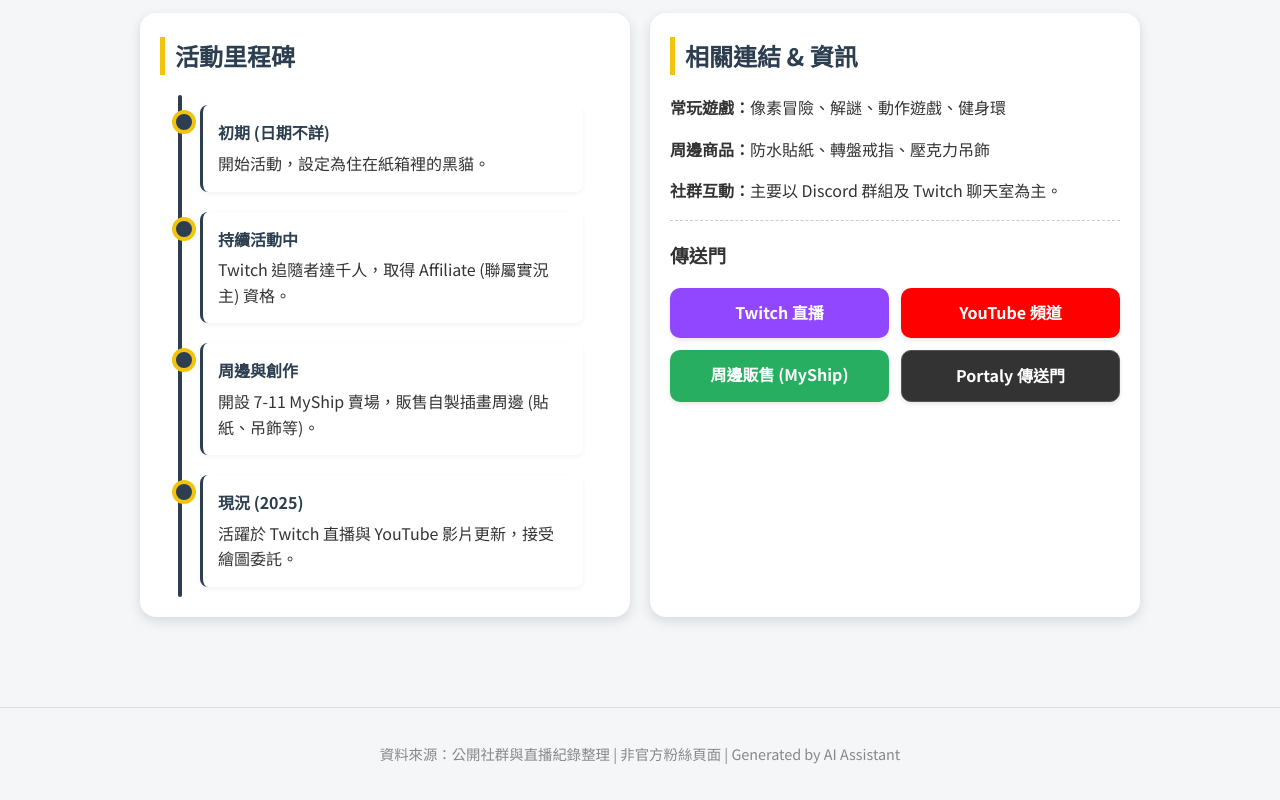
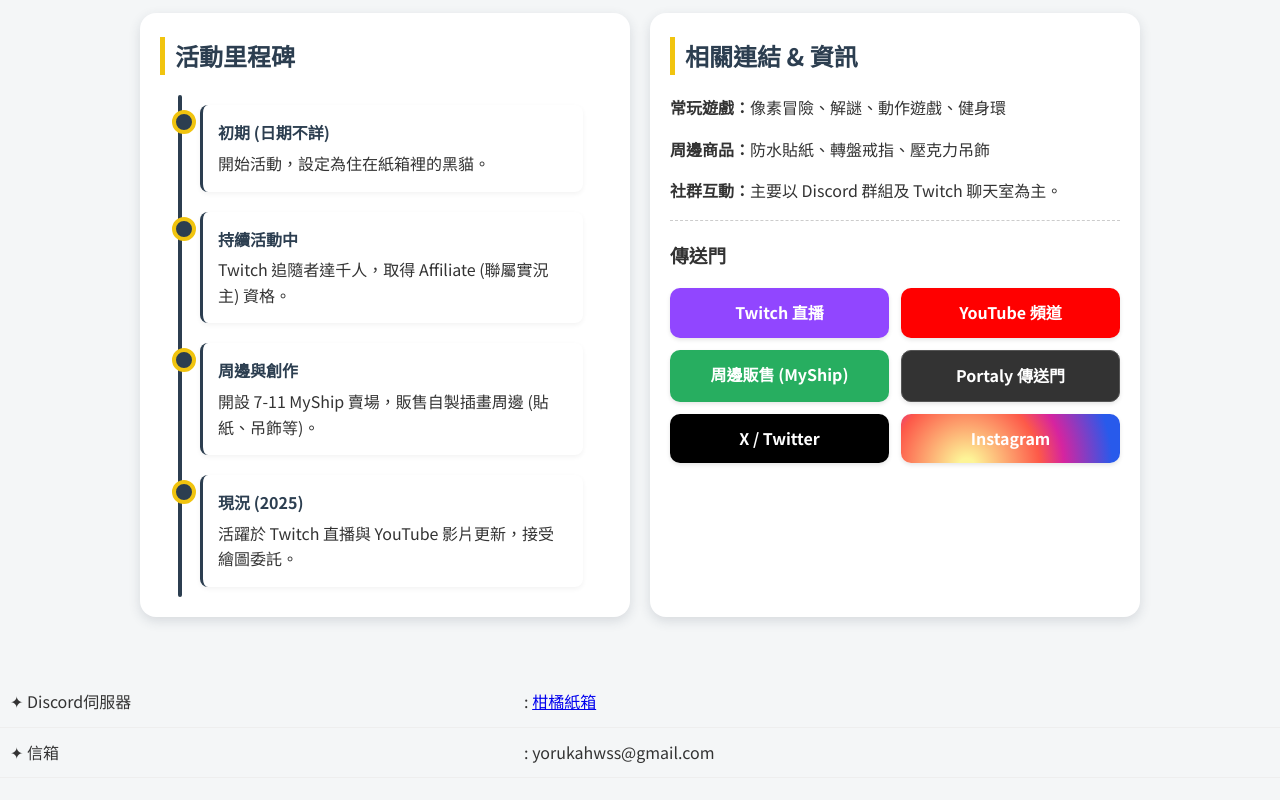
Before and after one commit to dailyct/yorukahwss, a plain HTML site: page index.html in a window 1280 px wide. Shown: the part 709-1509 px from the top of the page. After the commit the page ends 1487 px from the top, so only its background shows below. Drawn offline with nearby package versions, Linux system fonts and the light colour scheme.

Commit message:
Update index.html

```diff
--- a/index.html
+++ b/index.html
@@ -215,6 +215,8 @@
         .btn-yt { background-color: #ff0000; }
         .btn-store { background-color: #27ae60; } /* 7-11 色系 */
         .btn-portaly { background-color: #333; border: 1px solid #555; } /* Portaly 黑灰色 */
+        .btn-x { background-color: #000; }
+        .btn-ig { background: radial-gradient(circle at 30% 107%, #fdf497 0%, #fdf497 5%, #fd5949 45%, #d6249f 60%, #285AEB 90%); }
 
         /* Responsive Chart Container */
         .chart-container {
@@ -329,15 +331,28 @@
                     <a href="https://www.youtube.com/@neppuuyoruka" target="_blank" class="btn-link btn-yt">YouTube 頻道</a>
                     <a href="https://myship.7-11.com.tw/" target="_blank" class="btn-link btn-store">周邊販售 (MyShip)</a>
                     <a href="https://portaly.cc/yorukahwss" target="_blank" class="btn-link btn-portaly">Portaly 傳送門</a>
+                    <a href="https://twitter.com/yorukahwss" target="_blank" class="btn-link btn-x">X / Twitter</a>
+                    <a href="https://www.instagram.com/yorukahwss" target="_blank" class="btn-link btn-ig">Instagram</a>
                 </div>
             </div>
 
         </div>
     </div>
 
-    <footer>
-        <p>資料來源：公開社群與直播紀錄整理 | 非官方粉絲頁面 | Generated by AI Assistant</p>
-    </footer>
+    <div style="display: flex; justify-content: center;">
+        <table style="text-align: left; border-spacing: 0;">
+
+            <tr>
+                <td style="padding-right: 10px;">✦ Discord伺服器</td>
+                <td>: <a href="https://discord.gg/Ab8MpTb" target="_blank">柑橘紙箱</a> </td>
+            </tr>
+
+            <tr>
+                <td style="padding-right: 10px;">✦ 信箱</td>
+                <td>: yorukahwss@gmail.com</td>
+            </tr>
+        </table>
+    </div>
 
     <script>
         // 設定圖表數據
```
